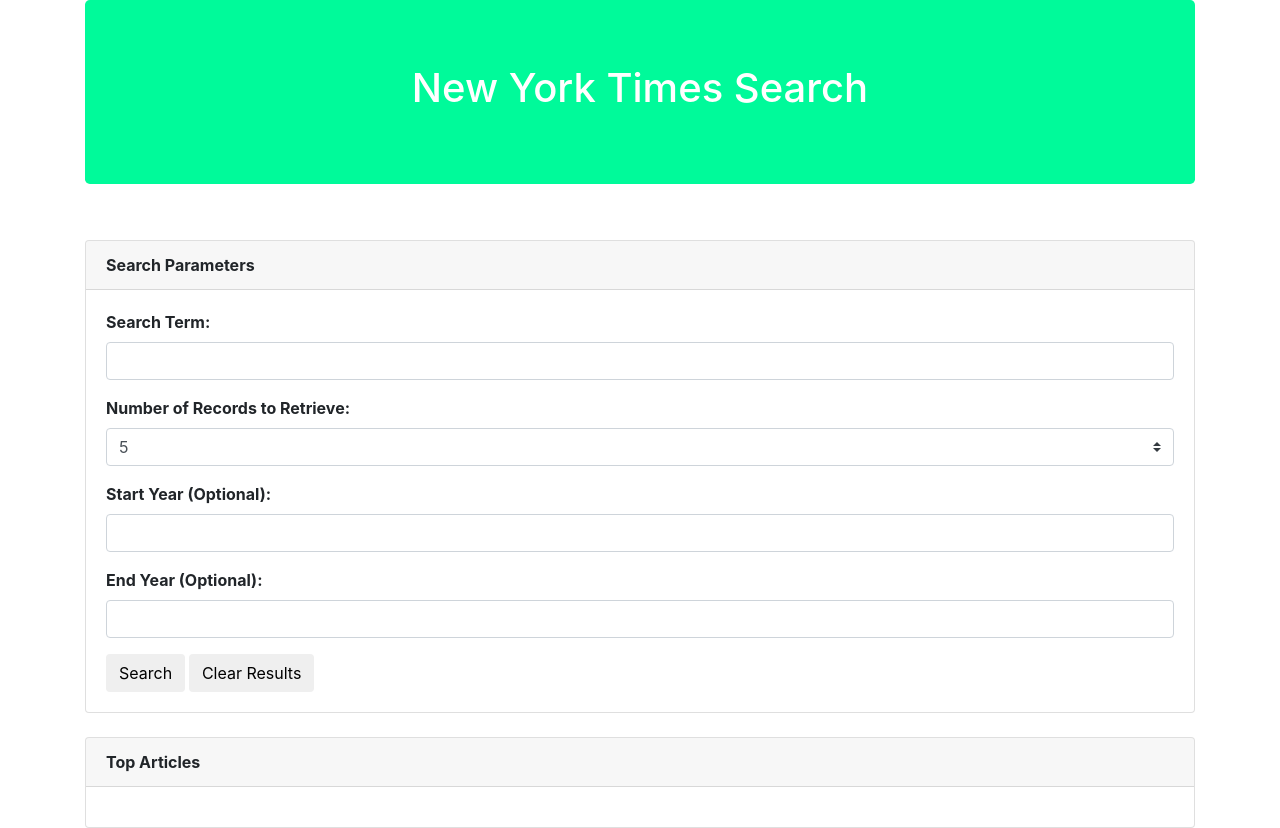
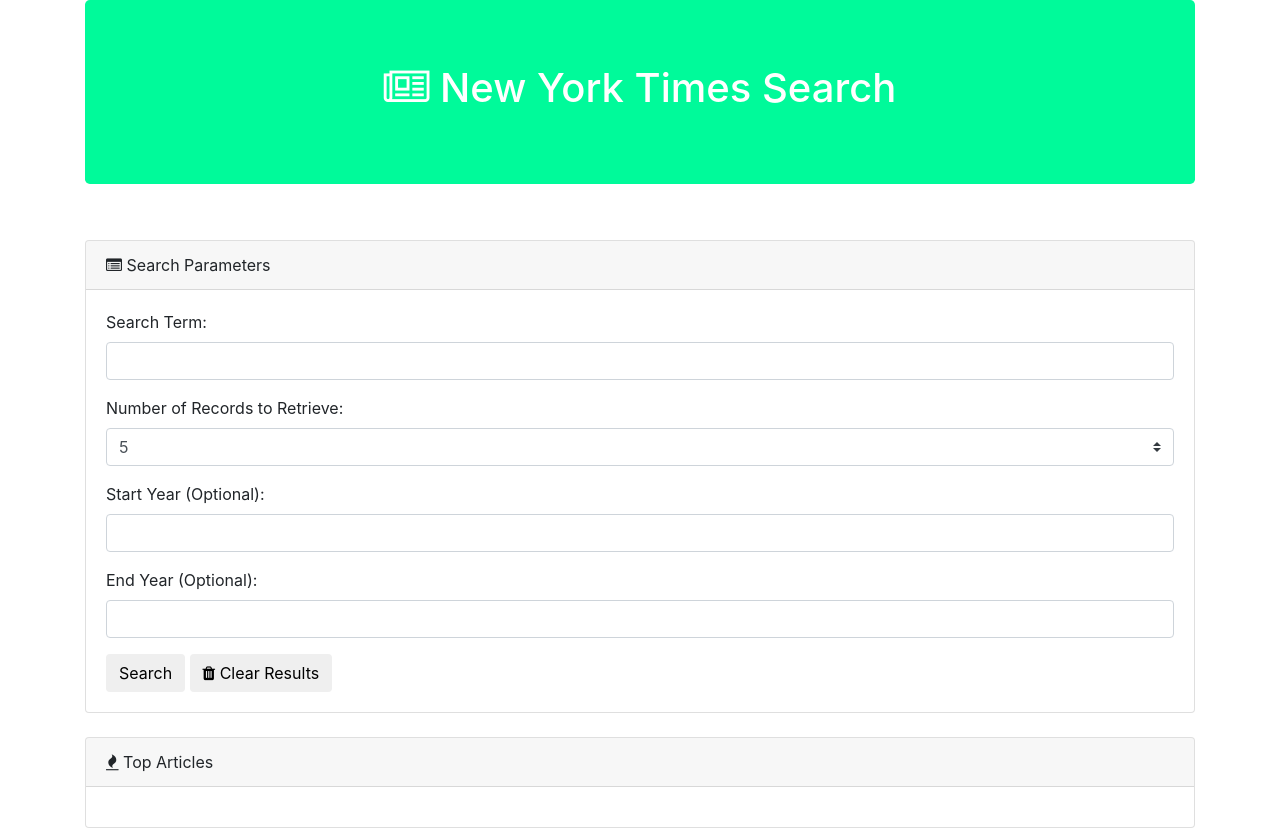
Before and after one commit to BeckLambert/NYT-Search, a plain HTML site: page index.html in a window 1280 px wide. Drawn offline with nearby package versions, Linux system fonts and the light colour scheme; no server answers.

Commit message:
added icons for the HTML

```diff
--- a/index.html
+++ b/index.html
@@ -24,7 +24,7 @@
   <div class="container">
     <div class="jumbotron" style="background-color: mediumspringgreen ; color: white;">
       <h1 class="text-center">
-         New York Times Search
+        <i class="fa fa-newspaper-o"></i> New York Times Search
       </h1>
     </div>
 
@@ -33,8 +33,7 @@
         <br>
         <div class="card">
           <div class="card-header">
-            <strong>
-            Search Parameters
+            <i class="fa fa-list-alt"></i> Search Parameters
           </div>
           <div class="card-body">
             <form role="form">
@@ -62,7 +61,7 @@
               <button type="submit" class="btn btn-default" id="run-search">
               Search</button>
               <button class="btn btn-default" id="clear-all">
-              Clear Results</button>
+              <i class="fa fa-trash"></i> Clear Results</button>
 
             </form>
           </div>
@@ -75,7 +74,7 @@
 
         <div class="card">
           <div class="card-header">
-            Top Articles
+          <i class="fa fa-fire"></i>   Top Articles
           </div>
           <div class="card-body" id="article-section">
           </div>
```
